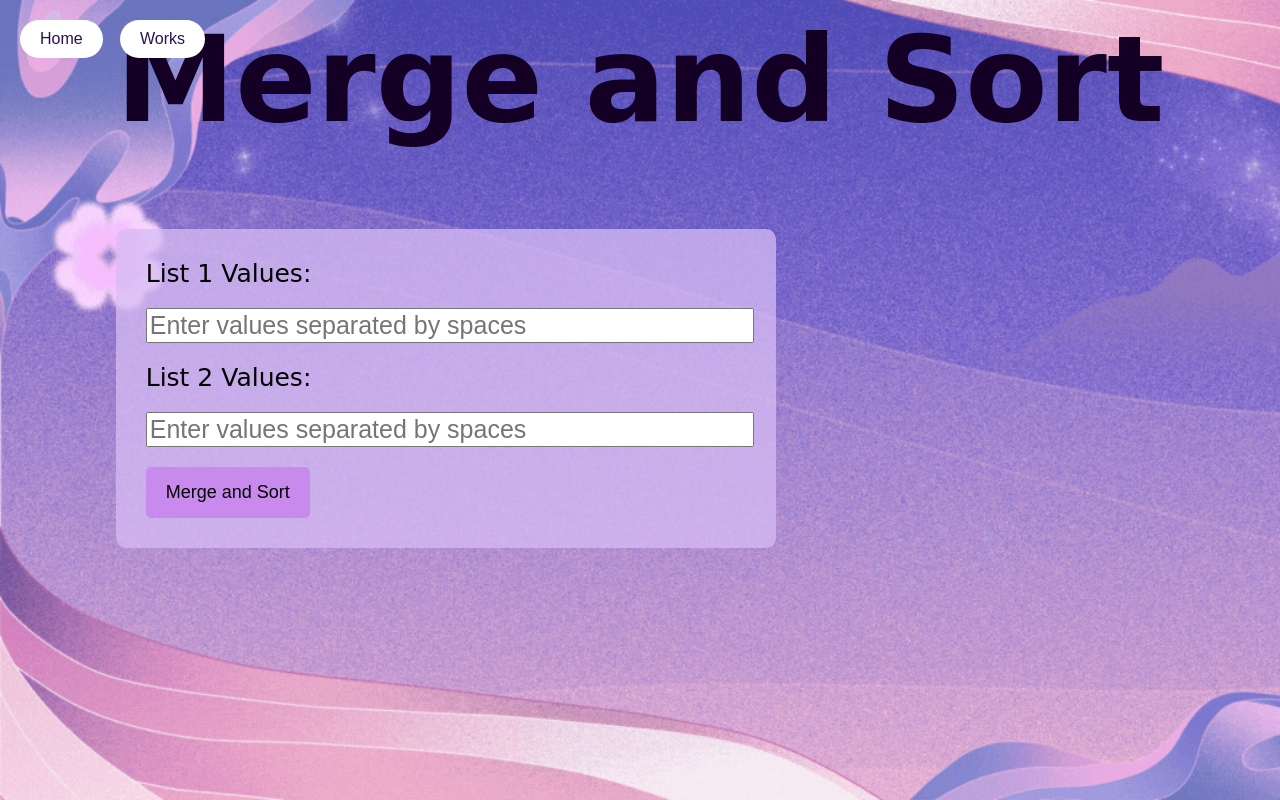
After one commit to Ai-Mei/My-Website, a Flask app: page /merge_and_sort in a window 1280 px wide. The commit adds this page. Run offline with Flask 3, Linux system fonts and the light colour scheme.

Commit message:
Updated a work.

```diff
--- a/app.py
+++ b/app.py
@@ -1,4 +1,5 @@
 from flask import Flask, render_template, request
+from merge_and_sort import connect_linked_lists, sort_linked_list, create_linked_list
 
 app = Flask(__name__,static_url_path='/static')
 
@@ -43,5 +44,32 @@ def areaOftriangle():
         result = base*height
     return render_template('areaOftriangle.html', result=result)
 
+
+@app.route('/merge_and_sort', methods=['GET', 'POST'])
+def merge_and_Sort():
+    result = ''
+    error_message = ''
+    if request.method == 'POST':
+        list1_values = request.form.get('list1_values', '')
+        list2_values = request.form.get('list2_values', '')
+        if not isinstance(list1_values, str) or not isinstance(list2_values, str):
+            error_message = "Invalid input. Please provide valid values."
+            return render_template('merge_and_sort.html', result='', error_message=error_message)
+        # Create linked lists or handle the error
+        list1 = create_linked_list(list1_values)
+        list2 = create_linked_list(list2_values)
+        if isinstance(list1, str) or isinstance(list2, str):
+            error_message = list1 if isinstance(list1, str) else list2
+            return render_template('merge_and_sort.html', result='', error_message=error_message)
+        connected_list = connect_linked_lists(list1, list2)
+        sorted_list = sort_linked_list(connected_list)
+        sorted_list_str = ""
+        while sorted_list is not None:
+            sorted_list_str += str(sorted_list.value) + " "
+            sorted_list = sorted_list.next
+        result = sorted_list_str.strip()
+    return render_template('merge_and_sort.html', result=result, error_message=error_message)
+
+
 if __name__ == "__main__":
     app.run(debug=True)
--- /dev/null
+++ b/templates/merge_and_sort.html
@@ -0,0 +1,163 @@
+<!DOCTYPE html>
+<html lang="en">
+<head>
+    <style>
+
+        #btn {
+            margin: 0;
+            padding: 0;
+            box-sizing: border-box;
+            font-family: 'Poppins', sans-serif;
+            text-decoration: none;
+            display: inline-block;
+            border-radius: 20px;
+            background: #fff;
+            color: #2b1055;
+            font-size: 1em;
+            position: fixed;
+            top: 20px;
+            left: 20px;
+            padding: 10px 20px;
+            z-index: 1000;
+        }
+        #btn:hover {
+            background-color: rgba(192, 161, 241, 0.8);
+            color: #ffffff;
+        }
+        #btn_1 {
+            margin: 0;
+            padding: 0;
+            box-sizing: border-box;
+            font-family: 'Poppins', sans-serif;
+            text-decoration: none;
+            display: inline-block;
+            border-radius: 20px;
+            background: #fff;
+            color: #2b1055;
+            font-size: 1em;
+            position: fixed;
+            top: 20px;
+            left: 120px;
+            padding: 10px 20px;
+            z-index: 1000;
+        }
+        #btn_1:hover {
+            background-color: rgba(192, 161, 241, 0.8);
+            color: #ffffff;
+        }
+
+
+
+        body {
+            background-image: url('/static/merge_and_sort.gif');
+            background-size: cover;
+            font-family: 'Brush Script MT', cursive;
+            margin: 0;
+            padding: 0;
+            display: flex;
+            flex-direction: column;
+            align-items: center;
+            justify-content: flex-start;
+            height: 100vh;
+        }
+
+
+
+        h1 {
+            color: rgb(20, 0, 36);
+            font-size: 120px;
+            margin-top: 10px;
+        }
+
+        h1:hover{
+            color: rgb(0, 0, 0);
+
+        }
+
+        h2, p {
+            color: rgb(26, 25, 29);
+            font-size: 25px;
+            margin: 10px 10px;
+        }
+
+        form {
+            background-color: rgba(215, 188, 245, 0.747);
+            padding: 30px;
+            border-radius: 10px;
+            margin-top:0;
+            max-width: 600px;
+            width: 100%;
+        }
+
+        label, input {
+            font-size: 25px;
+            display: block;
+            margin-bottom: 20px;
+            width:100%;
+        }
+
+        .result-frame, .error-frame {
+            background-color: rgba(215, 188, 245, 0.747);
+            padding: 20px;
+            border-radius: 10px;
+            margin-top: 10px;
+            max-width: 620px;
+            width: 100%;
+        }
+
+        .result-frame:hover, .error-frame:hover {
+            background-color: #2e00634d;
+            box-shadow: 0 0 10px rgba(0, 0, 0, 0.3);
+        }
+
+        button {
+        background-color: #c88aec;
+        color: rgb(2, 2, 2);
+        padding: 15px 20px;
+        font-size: 18px;
+        border: none;
+        border-radius: 5px;
+        cursor: pointer;
+        transition: background-color 0.3s;
+    }
+
+    button:hover {
+        background-color: #2e154b;
+    }
+
+    </style>
+
+    <title>Merge and Sort</title>
+</head>
+<body>
+    <div class="container">
+        <a href="/"id="btn">Home</a>
+        <a href="/works"id="btn_1">Works</a>
+        <h1>Merge and Sort</h1>
+
+        <form method="POST" action="/merge_and_sort">
+            <label for="list1_values">List 1 Values:</label>
+            <input type="text" name="list1_values" id="list1_values" placeholder="Enter values separated by spaces" required>
+
+            <label for="list2_values">List 2 Values:</label>
+            <input type="text" name="list2_values" id="list2_values" placeholder="Enter values separated by spaces" required>
+
+            <button type="submit">Merge and Sort</button>
+        </form>
+
+        {% if result %}
+            <div class="result-frame">
+                <h2>Sorted List Result:</h2>
+                <p>{{ result }}</p>
+            </div>
+        {% endif %}
+
+        {% if error_message %}
+            <div class="error-frame">
+                <h2>Error:</h2>
+                <p>{{ error_message }}</p>
+            </div>
+        {% endif %}
+    </div>
+</body>
+</html>
```
Also changed, not shown: merge_and_sort.py (added, +54 -0 lines), static/style_works.css (+29 -21 lines), templates/index.html (+13 -4 lines), templates/works.html (+12 -2 lines), static/merge_and_sort.gif (added).
